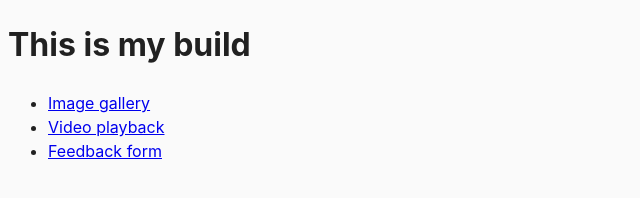
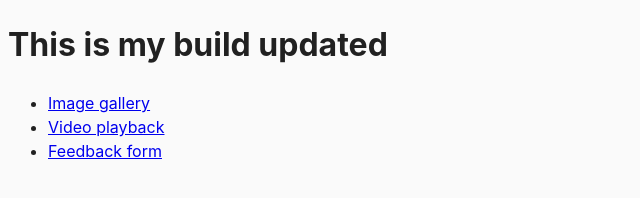
Before and after one commit to AJIEXANDR/goit-js-hw-08, a website built with Parcel: page src/index.html in a window 1280 px wide. Shown: the whole page, without its empty margins (0-640 px from the left). Built offline with nearby package versions, Linux system fonts and the light colour scheme.

Commit message:
Update index.html

```diff
--- a/src/index.html
+++ b/src/index.html
@@ -8,7 +8,7 @@
     <link rel="stylesheet" href="css/common.css" />
   </head>
   <body>
-    <h1>This is my build</h1>
+    <h1>This is my build updated</h1>
     <ul>
       <li><a href="01-gallery.html">Image gallery</a></li>
       <li><a href="02-video.html">Video playback</a></li>
```
